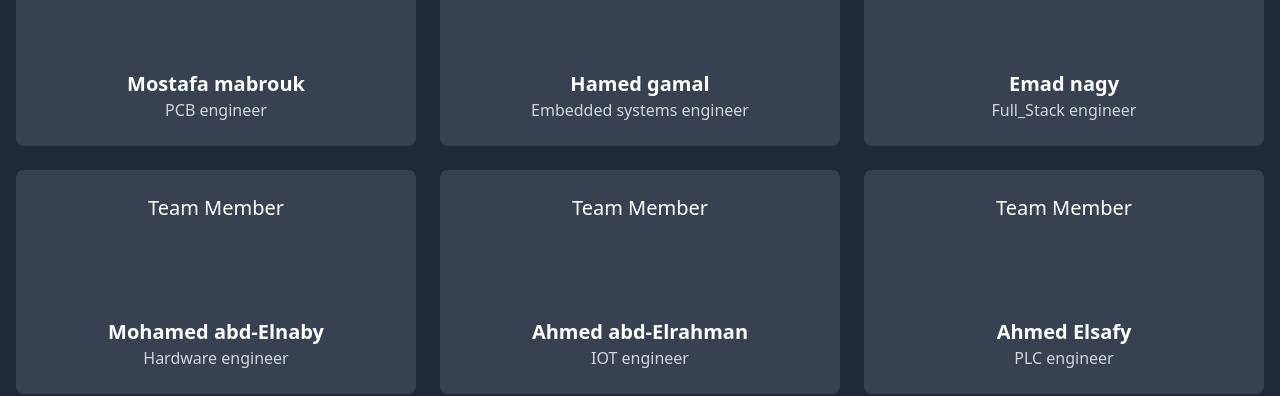
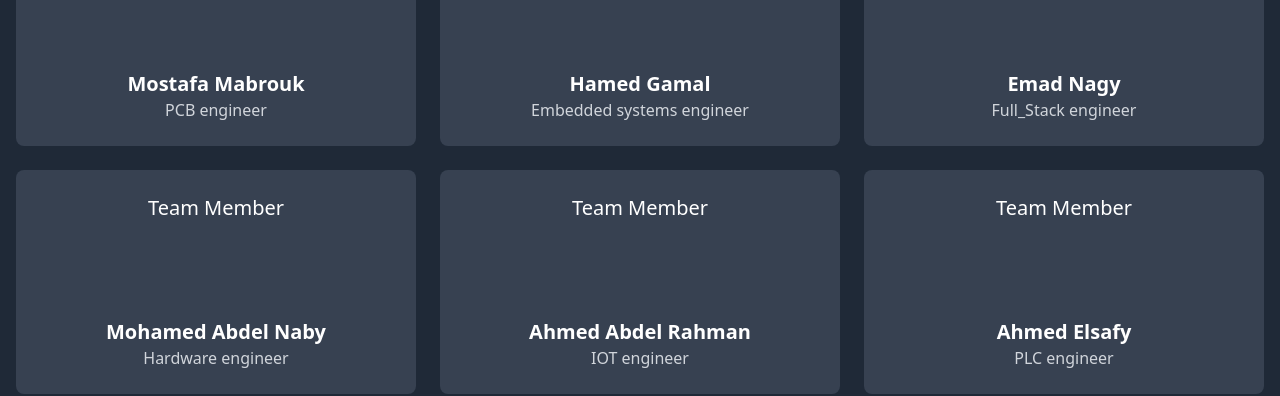
Before and after one commit to Emad-Eljoker/infinity-tech-software-Solution, a plain HTML site: page index.html in a window 1280 px wide. Shown: the part 1610-2006 px from the top of the page. Drawn offline with nearby package versions, Linux system fonts and the light colour scheme.

Commit message:
Update index.html

```diff
--- a/index.html
+++ b/index.html
@@ -155,20 +155,20 @@
                         class="w-24 h-24 mx-auto rounded-full mb-4"> -->
                         <h3 class="text-xl ">Team leader</h3>
                         <br><br><br> <br>
-                    <h3 class="text-xl font-bold">Emad nagy</h3>
+                    <h3 class="text-xl font-bold">Emad Nagy</h3>
                     <p class="text-gray-300">Full_Stack engineer</p>
                 </div>
                 <div class="card bg-gray-700 p-6 rounded-lg text-center">
 
                         <h3 class="text-xl ">Team Member</h3>
                         <br><br><br> <br>
-                    <h3 class="text-xl font-bold"> Hamed gamal</h3>
+                    <h3 class="text-xl font-bold"> Hamed Gamal</h3>
                     <p class="text-gray-300">Embedded systems engineer</p>
                 </div>
                 <div class="card bg-gray-700 p-6 rounded-lg text-center">
                     <h3 class="text-xl ">Team Member</h3>
                     <br><br><br> <br>
-                    <h3 class="text-xl font-bold"> Mostafa mabrouk</h3>
+                    <h3 class="text-xl font-bold"> Mostafa Mabrouk</h3>
                     <p class="text-gray-300">PCB engineer</p>
                 </div>
                 <div class="card bg-gray-700 p-6 rounded-lg text-center">
@@ -180,13 +180,13 @@
                 <div class="card bg-gray-700 p-6 rounded-lg text-center">
                     <h3 class="text-xl ">Team Member</h3>
                         <br><br><br> <br>
-                    <h3 class="text-xl font-bold"> Ahmed abd-Elrahman</h3>
+                    <h3 class="text-xl font-bold"> Ahmed Abdel Rahman</h3>
                     <p class="text-gray-300">IOT engineer</p>
                 </div>
                 <div class="card bg-gray-700 p-6 rounded-lg text-center">
                     <h3 class="text-xl ">Team Member</h3>
                         <br><br><br> <br>
-                    <h3 class="text-xl font-bold"> Mohamed abd-Elnaby</h3>
+                    <h3 class="text-xl font-bold"> Mohamed Abdel Naby</h3>
                     <p class="text-gray-300">Hardware engineer</p>
                 </div>
             </div>
```
